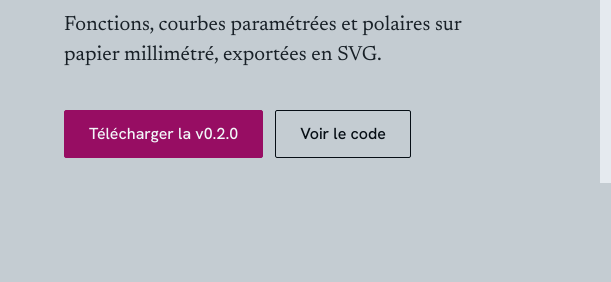
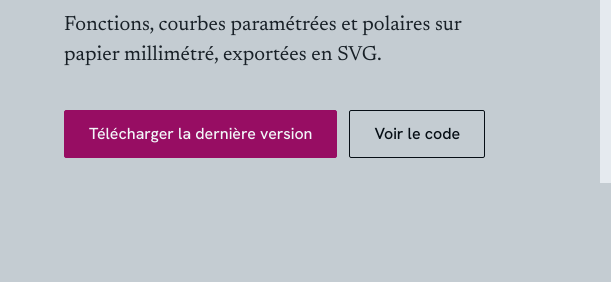
Before and after one commit to devfrp/sinequanon, a plain HTML site: page site/index.html in a window 1280 px wide. Shown: the part 518-800 px from the top of the page, 0-611 px from the left. Drawn offline with Linux system fonts and the light colour scheme.

Commit message:
site : bouton de téléchargement sans numéro de version figé (v0.2.0)

```diff
--- a/site/index.html
+++ b/site/index.html
@@ -38,7 +38,7 @@
       <h1>Le traceur de courbes, réécrit en Rust.</h1>
       <p class="lead">Fonctions, courbes paramétrées et polaires sur papier millimétré, exportées en SVG.</p>
       <div class="actions">
-        <a class="btn btn--primary" href="https://github.com/devfrp/sinequanon/releases/latest">Télécharger la v0.2.0</a>
+        <a class="btn btn--primary" href="https://github.com/devfrp/sinequanon/releases/latest">Télécharger la dernière version</a>
         <a class="btn" href="https://github.com/devfrp/sinequanon">Voir le code</a>
       </div>
     </div>
```
